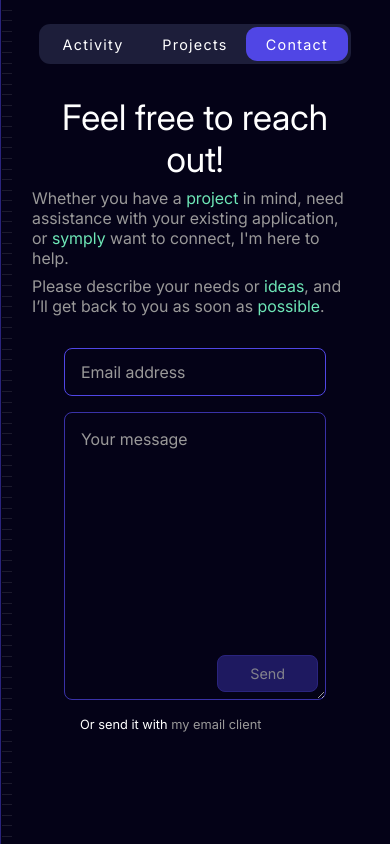
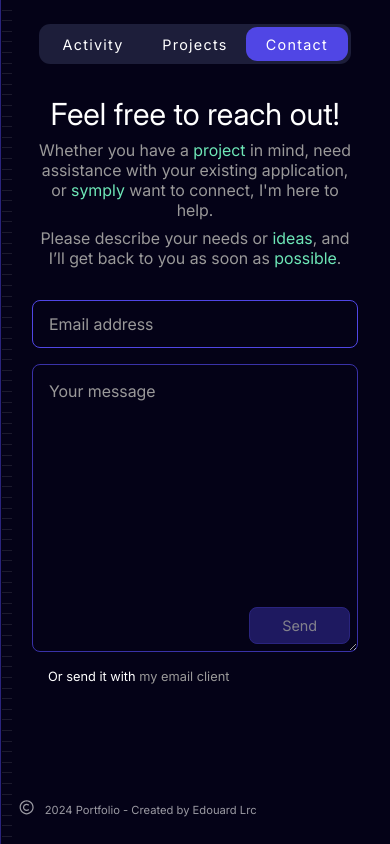
Before and after one commit to Edouard-LARROCHE/Portfolio_EL, a React (Vite) app: page /home/contact in a window 390 px wide. Built offline with nearby package versions, Linux system fonts and the light colour scheme; no server answers.

Commit message:
right side mobile version ><

```diff
--- a/src/components/copyRight.scss
+++ b/src/components/copyRight.scss
@@ -4,7 +4,6 @@
 	position: absolute;
 	bottom: 1.5rem;
 	left: 1rem;
-	width: 100%;
 	display: flex;
 	align-items: center;
 	opacity: 0.6;
--- a/src/components/input/input.scss
+++ b/src/components/input/input.scss
@@ -5,6 +5,10 @@
 	width: 100%;
 	height: 100%;
 	padding: 2rem 2rem;
+
+	@include mobileScreen {
+		padding: 2rem 0;
+	}
 
 	.input {
 		width: 100%;
--- a/src/components/scroller/scrollToTop.scss
+++ b/src/components/scroller/scrollToTop.scss
@@ -9,6 +9,10 @@
 	transition: all 0.3s ease-in-out;
 	opacity: 0;
 	pointer-events: none;
+
+	&.customPosition {
+		right: 1.5rem;
+	}
 
 	@include mobileScreen {
 		right: 1.5rem;
--- a/src/components/scroller/scrollToTop.tsx
+++ b/src/components/scroller/scrollToTop.tsx
@@ -1,10 +1,16 @@
 import React, { useState, useEffect } from "react"
+import { useLocation } from "react-router-dom"
+
+import { useScreenSize } from "../../context/hooks/customHooks"
 
 import { ActivityProps } from "../../pages/activity/types"
 
 import "./scrollToTop.scss"
 
 const ScrollToTop: React.FC<ActivityProps> = ({ scrollableRef }) => {
+	const screenSize = useScreenSize()
+	const location = useLocation()
+
 	const [isVisible, setIsVisible] = useState(false)
 
 	useEffect(() => {
@@ -38,7 +44,7 @@ const ScrollToTop: React.FC<ActivityProps> = ({ scrollableRef }) => {
 
 	return (
 		<div
-			className={`scrollToTopContainer ${isVisible ? "visible" : ""}`}
+			className={`scrollToTopContainer ${isVisible ? "visible" : ""} ${screenSize === "desktop" && location.pathname === "/home/projects" ? "customPosition" : ""}`}
 			onClick={scrollToTop}
 		>
 			<div className="scrollTop" />
--- a/src/pages/contact/contact.scss
+++ b/src/pages/contact/contact.scss
@@ -1,4 +1,5 @@
 @use "../../scss/config/primitives" as *;
+@use "../../scss/config/mixins" as *;
 
 .containerContact {
 	margin: 2rem 0;
@@ -21,6 +22,10 @@
 			font-size: 2.2rem;
 			font-weight: 400;
 			color: $white;
+
+			@include mobileScreen {
+				font-size: 1.9rem;
+			}
 		}
 
 		.textSecond {
@@ -28,6 +33,10 @@
 			font-weight: 400;
 			color: $grey-light;
 
+			@include mobileScreen {
+				text-align: center;
+			}
+
 			.highlight {
 				color: $green-custom;
 			}
--- a/src/pages/contact/contact.tsx
+++ b/src/pages/contact/contact.tsx
@@ -1,8 +1,13 @@
+import { useScreenSize } from "../../context/hooks/customHooks"
+
 import Input from "../../components/input/input"
+import CopyRight from "../../components/copyRight"
 
 import "./contact.scss"
 
 const Contact = () => {
+	const screenSize = useScreenSize()
+
 	return (
 		<div className="containerContact">
 			<div className="containerText">
@@ -22,6 +27,7 @@ const Contact = () => {
 				</div>
 			</div>
 			<Input />
+			{screenSize !== "desktop" && <CopyRight />}
 		</div>
 	)
 }
--- a/src/pages/projects/projects.tsx
+++ b/src/pages/projects/projects.tsx
@@ -1,7 +1,10 @@
 import { useEffect, useState } from "react"
+
 import type { ProjectsProps } from "./types"
 
+import ScrollToTop from "../../components/scroller/scrollToTop"
 import Card from "../../components/cards/card"
+
 import dataProjects from "../../data/data.projects.json"
 
 import MarsBot from "../../assets/projects/img/mars-bot.png"
@@ -11,7 +14,7 @@ import Le11 from "../../assets/projects/img/le11.png"
 
 import "./projects.scss"
 
-const Projects = ({ repos, loading }: ProjectsProps) => {
+const Projects = ({ repos, loading, scrollableRef }: ProjectsProps) => {
 	const images: { [key: string]: string | null } = {
 		"": null,
 		"mars-bot.png": MarsBot,
@@ -76,6 +79,7 @@ const Projects = ({ repos, loading }: ProjectsProps) => {
 							/>
 						</div>
 					))}
+			<ScrollToTop scrollableRef={scrollableRef} />
 		</div>
 	)
 }
--- a/src/pages/projects/types.ts
+++ b/src/pages/projects/types.ts
@@ -1,4 +1,5 @@
 export type ProjectsProps = {
+	scrollableRef?: React.RefObject<HTMLDivElement>
 	loading: boolean
 	repos: {
 		id: number
--- a/src/pages/rightSide/index.tsx
+++ b/src/pages/rightSide/index.tsx
@@ -1,5 +1,7 @@
 import { useState, useEffect, useRef } from "react"
 import { useNavigate, useLocation } from "react-router-dom"
+
+import { useScreenSize } from "../../context/hooks/customHooks"
 
 import { getGithubReposWithLanguages } from "../../services/services"
 
@@ -13,6 +15,7 @@ import type { ReposProps } from "../../types/types"
 import "./index.scss"
 
 const RightSide = () => {
+	const screenSize = useScreenSize()
 	const navigate = useNavigate()
 	const location = useLocation()
 
@@ -53,7 +56,11 @@ const RightSide = () => {
 			location.pathname === "/home/projects" ||
 			location.pathname === "/home/activity"
 		) {
-			setActiveComponent("projects")
+			if (screenSize === "mobile") {
+				setActiveComponent("activity")
+			} else {
+				setActiveComponent("projects")
+			}
 
 			getGithubReposWithLanguages().then((repos: ReposProps) => {
 				setRepos(repos)
@@ -61,8 +68,14 @@ const RightSide = () => {
 			})
 		}
 
-		if (location.pathname === "/home/activity") {
-			setActiveComponent("activity")
+		if (screenSize === "mobile") {
+			if (location.pathname === "/home/projects") {
+				setActiveComponent("projects")
+			}
+		} else {
+			if (location.pathname === "/home/activity") {
+				setActiveComponent("activity")
+			}
 		}
 
 		if (location.pathname === "/home/contact") {
@@ -89,7 +102,13 @@ const RightSide = () => {
 			case "activity":
 				return <Activity scrollableRef={scrollableRef} />
 			case "projects":
-				return <Projects repos={repos} loading={loading} />
+				return (
+					<Projects
+						repos={repos}
+						loading={loading}
+						scrollableRef={scrollableRef}
+					/>
+				)
 			case "contact":
 				return <Contact />
 			default:
```
